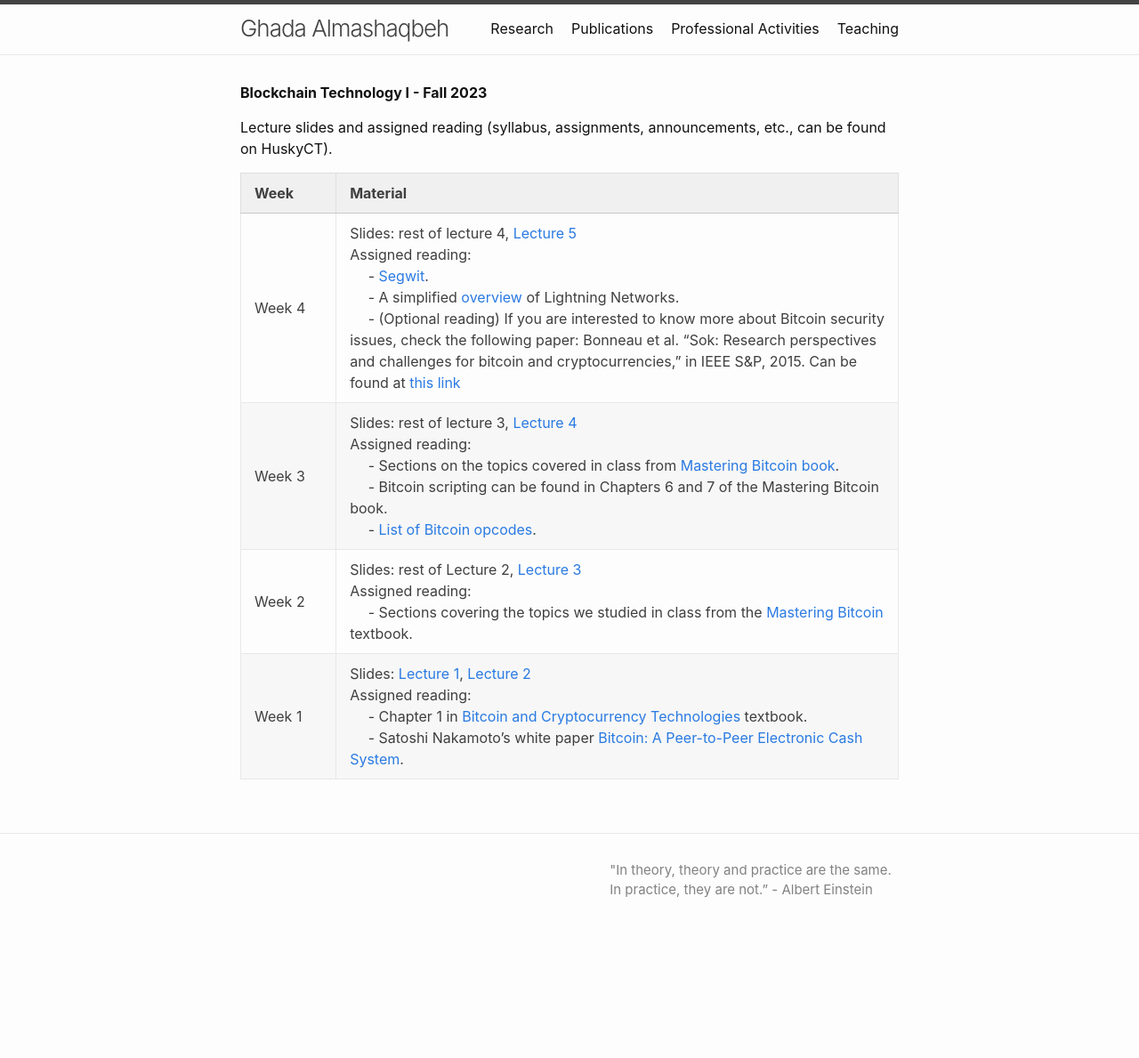
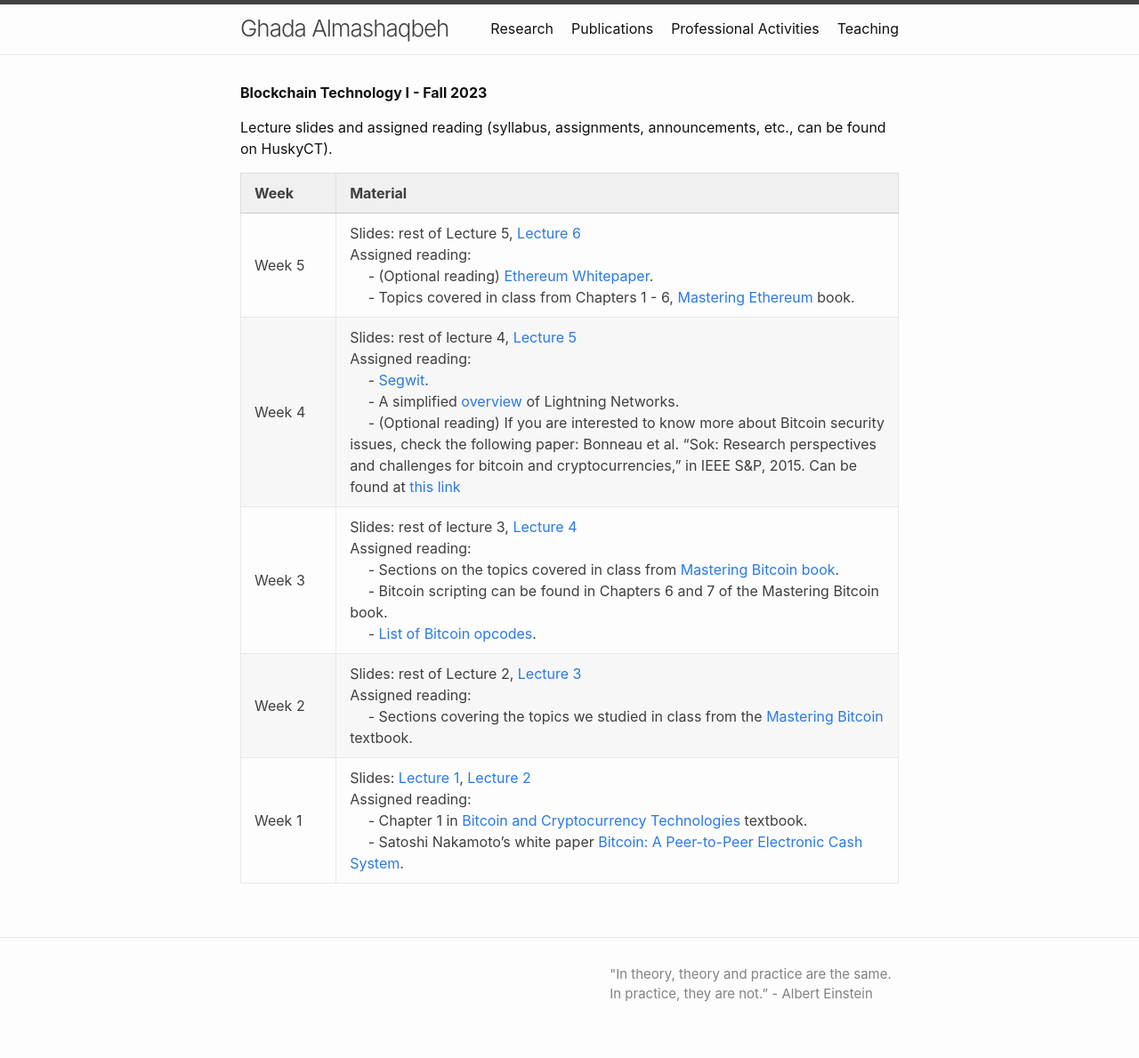
Before and after one commit to GhadaAlmashaqbeh/GhadaAlmashaqbeh.github.io, a Jekyll site: the page built from courses/blockchain-technology-f2023/index.md, in a window 1280 px wide. Shown: the whole page at 89% size. Built offline with Jekyll 4.4.1, drawn with Linux system fonts in a browser that asks for light colours; before the commit the page ends 1072 px from its top, so only the background shows below that.

Commit message:
add lectures

```diff
--- a/courses/blockchain-technology-f2023/index.md
+++ b/courses/blockchain-technology-f2023/index.md
@@ -8,6 +8,7 @@ Lecture slides and assigned reading (syllabus, assignments, announcements, etc.,
 
 | Week&emsp;&emsp;| Material           |
 |----------|--------------------|
+| Week 5 | Slides: rest of Lecture 5, [Lecture 6](./lecture6.pdf) <br/> Assigned reading: <br/> &emsp; - (Optional reading) [Ethereum Whitepaper](https://ethereum.org/en/whitepaper/).<br/> &emsp; - Topics covered in class from Chapters 1 - 6, [Mastering Ethereum](https://github.com/ethereumbook/ethereumbook/blob/develop/book.asciidoc) book. |
 | Week 4 | Slides: rest of lecture 4, [Lecture 5](./lecture5.pdf) <br/> Assigned reading: <br/> &emsp; - [Segwit](https://en.bitcoin.it/wiki/Segregated_Witness). <br/> &emsp; - A simplified [overview](https://academy.binance.com/blockchain/what-is-lightning-network) of Lightning Networks. <br/> &emsp; - (Optional reading) If you are interested to know more about Bitcoin security issues, check the following paper: Bonneau et al. "Sok: Research perspectives and challenges for bitcoin and cryptocurrencies," in IEEE S&P, 2015. Can be found at [this link](https://jbonneau.com/doc/BMCNKF15-IEEESP-bitcoin.pdf) |
 | Week 3 | Slides: rest of lecture 3, [Lecture 4](./lecture4.pdf) <br/> Assigned reading: <br/> &emsp; - Sections on the topics covered in class from [Mastering Bitcoin book](https://github.com/bitcoinbook/bitcoinbook/blob/develop/book.asciidoc). <br/> &emsp; - Bitcoin scripting can be found in Chapters 6 and 7 of the Mastering Bitcoin book. <br/> &emsp; - [List of Bitcoin opcodes](https://en.bitcoin.it/wiki/Script).|
 | Week 2 | Slides: rest of Lecture 2, [Lecture 3](./lecture3.pdf) <br/> Assigned reading: <br/> &emsp; - Sections covering the topics we studied in class from the [Mastering Bitcoin](https://github.com/bitcoinbook/bitcoinbook/blob/develop/book.asciidoc) textbook.  |
```
Also changed, not shown: 3 other files.
